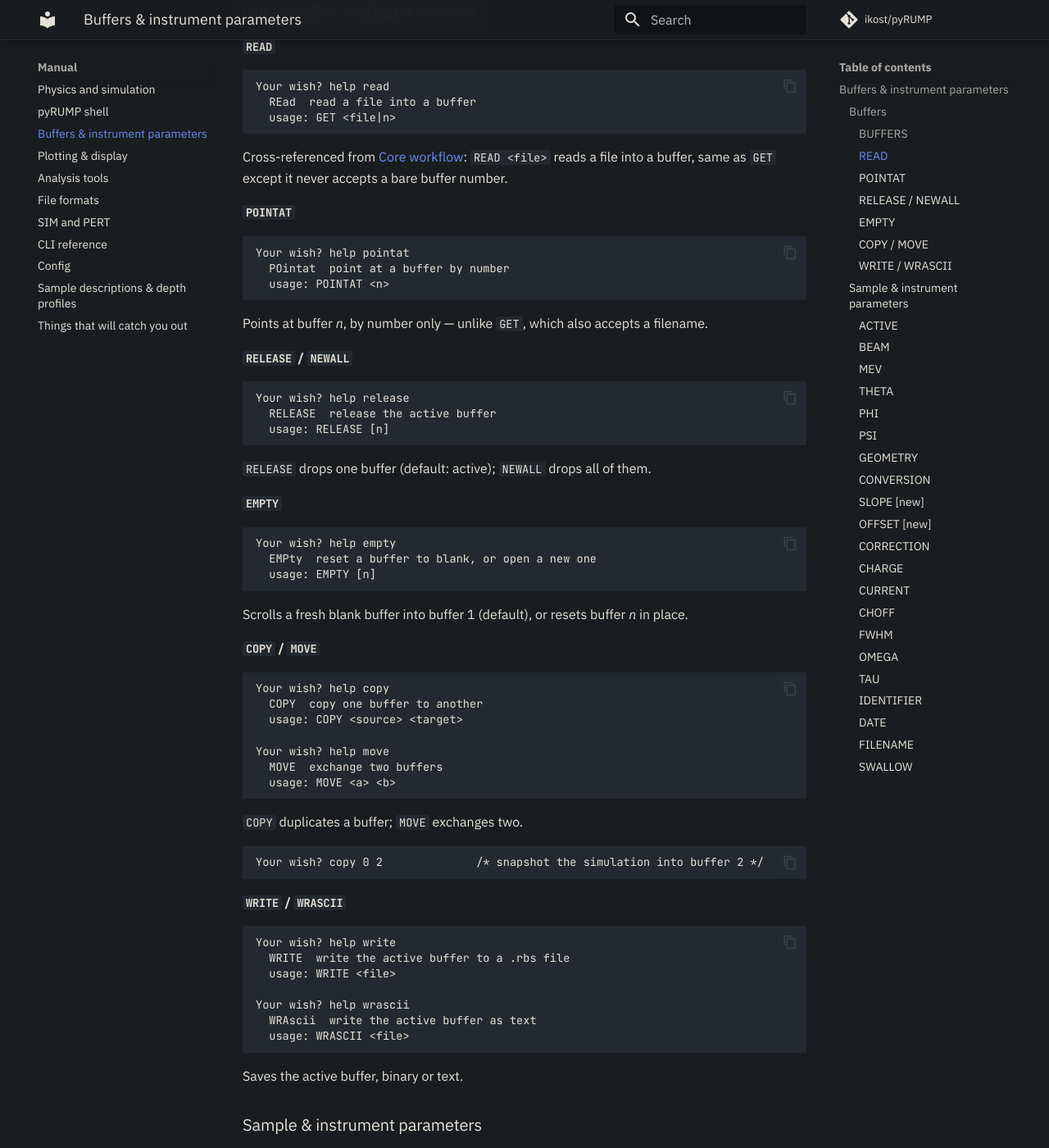
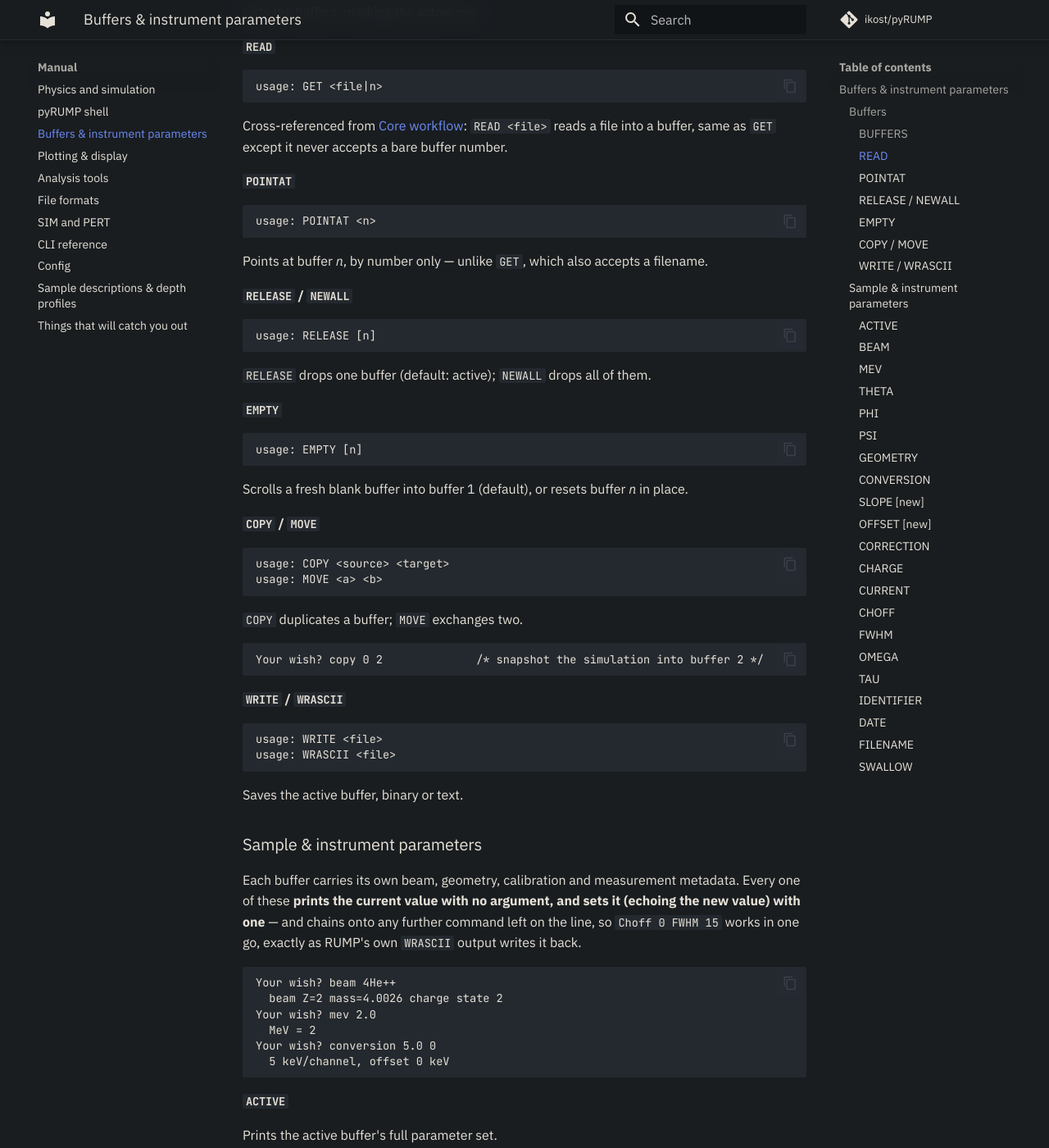
Before and after one commit to ikost/pyRUMP, an MkDocs documentation site: the page built from docs/manual/buffers.md, in a window 1280 px wide and 1400 px high, scrolled down 458 px. Shown: the whole window at 82% size. Built offline with MkDocs 1.6.1 and Material for MkDocs 9.7.7, drawn with Linux system fonts in a browser that asks for light colours; comment, search, counter and statistics services are not loaded; some of the changed text lies outside the part shown.

Commit message:
Trim help-output code blocks in the manual to just the usage line
Drop the "Your wish? help X" prompt and the name/description line,
keeping only the usage line the reader actually needs.

Co-Authored-By: Claude Sonnet 5 <noreply@anthropic.com>

````diff
--- a/docs/manual/buffers.md
+++ b/docs/manual/buffers.md
@@ -14,9 +14,7 @@ Lists the buffers, marking the active one.
 #### `READ`
 
 ```
-Your wish? help read
-  REad  read a file into a buffer
-  usage: GET <file|n>
+usage: GET <file|n>
 ```
 
 Cross-referenced from [Core workflow](shell.md#get-read): `READ <file>`
@@ -26,9 +24,7 @@ buffer number.
 #### `POINTAT`
 
 ```
-Your wish? help pointat
-  POintat  point at a buffer by number
-  usage: POINTAT <n>
+usage: POINTAT <n>
 ```
 
 Points at buffer *n*, by number only — unlike `GET`, which also accepts a
@@ -37,9 +33,7 @@ filename.
 #### `RELEASE` / `NEWALL`
 
 ```
-Your wish? help release
-  RELEASE  release the active buffer
-  usage: RELEASE [n]
+usage: RELEASE [n]
 ```
 
 `RELEASE` drops one buffer (default: active); `NEWALL` drops all of them.
@@ -47,9 +41,7 @@ Your wish? help release
 #### `EMPTY`
 
 ```
-Your wish? help empty
-  EMPty  reset a buffer to blank, or open a new one
-  usage: EMPTY [n]
+usage: EMPTY [n]
 ```
 
 Scrolls a fresh blank buffer into buffer 1 (default), or resets buffer *n*
@@ -58,13 +50,8 @@ in place.
 #### `COPY` / `MOVE`
 
 ```
-Your wish? help copy
-  COPY  copy one buffer to another
-  usage: COPY <source> <target>
-
-Your wish? help move
-  MOVE  exchange two buffers
-  usage: MOVE <a> <b>
+usage: COPY <source> <target>
+usage: MOVE <a> <b>
 ```
 
 `COPY` duplicates a buffer; `MOVE` exchanges two.
@@ -76,13 +63,8 @@ Your wish? copy 0 2              /* snapshot the simulation into buffer 2 */
 #### `WRITE` / `WRASCII`
 
 ```
-Your wish? help write
-  WRITE  write the active buffer to a .rbs file
-  usage: WRITE <file>
-
-Your wish? help wrascii
-  WRAscii  write the active buffer as text
-  usage: WRASCII <file>
+usage: WRITE <file>
+usage: WRASCII <file>
 ```
 
 Saves the active buffer, binary or text.
@@ -111,9 +93,7 @@ Prints the active buffer's full parameter set.
 #### `BEAM`
 
 ```
-Your wish? help beam
-  BEAM  incident beam species, e.g. 4He++
-  usage: BEAM 4He++
+usage: BEAM 4He++
 ```
 
 Sets the beam species and charge state.
@@ -121,9 +101,7 @@ Sets the beam species and charge state.
 #### `MEV`
 
 ```
-Your wish? help mev
-  MEV  beam energy
-  usage: MEV <energy>
+usage: MEV <energy>
 ```
 
 Sets the beam energy, MeV.
@@ -131,9 +109,7 @@ Sets the beam energy, MeV.
 #### `THETA`
 
 ```
-Your wish? help theta
-  THEta  sample tilt
-  usage: THETA <deg>
+usage: THETA <deg>
 ```
 
 Sets the sample tilt.
@@ -141,9 +117,7 @@ Sets the sample tilt.
 #### `PHI`
 
 ```
-Your wish? help phi
-  PHI  supplement of the scattering angle
-  usage: PHI <deg>
+usage: PHI <deg>
 ```
 
 Sets 180° minus the scattering angle.
@@ -151,9 +125,7 @@ Sets 180° minus the scattering angle.
 #### `PSI`
 
 ```
-Your wish? help psi
-  PSI  exit angle
-  usage: PSI <deg>
+usage: PSI <deg>
 ```
 
 Sets the exit angle (GENERAL geometry only).
@@ -161,9 +133,7 @@ Sets the exit angle (GENERAL geometry only).
 #### `GEOMETRY`
 
 ```
-Your wish? help geometry
-  GEOMetry  cornell, ibm or general
-  usage: GEOMETRY cornell|ibm|general
+usage: GEOMETRY cornell|ibm|general
 ```
 
 Sets the detector geometry convention.
@@ -171,9 +141,7 @@ Sets the detector geometry convention.
 #### `CONVERSION`
 
 ```
-Your wish? help conversion
-  CONVersion  keV per channel and offset
-  usage: CONVERSION <keV/ch> [keV(0)]
+usage: CONVERSION <keV/ch> [keV(0)]
 ```
 
 Sets the energy calibration: slope and, optionally, offset together.
@@ -181,9 +149,7 @@ Sets the energy calibration: slope and, optionally, offset together.
 #### `SLOPE` `[new]`
 
 ```
-Your wish? help slope
-  SLOpe  keV/channel alone, independent of CONVERSION's offset
-  usage: SLOPE <keV/ch>
+usage: SLOPE <keV/ch>
 ```
 
 Sets the calibration slope alone, independent of `CONVERSION`'s offset.
@@ -191,9 +157,7 @@ Sets the calibration slope alone, independent of `CONVERSION`'s offset.
 #### `OFFSET` `[new]`
 
 ```
-Your wish? help offset
-  OFFset  keV(0) alone, independent of CONVERSION's keV/ch
-  usage: OFFSET <keV(0)>
+usage: OFFSET <keV(0)>
 ```
 
 Sets the calibration offset alone, independent of `CONVERSION`'s slope.
@@ -201,9 +165,7 @@ Sets the calibration offset alone, independent of `CONVERSION`'s slope.
 #### `CORRECTION`
 
 ```
-Your wish? help correction
-  CORrection  normalization fudge factor
-  usage: CORRECTION <factor>
+usage: CORRECTION <factor>
 ```
 
 Sets the normalization fudge factor that absorbs charge-integration error
@@ -214,9 +176,7 @@ a fit instead of you setting it by hand — see
 #### `CHARGE`
 
 ```
-Your wish? help charge
-  CHarge  beam dose
-  usage: CHARGE <uC>
+usage: CHARGE <uC>
 ```
 
 Sets the integrated beam dose.
@@ -224,9 +184,7 @@ Sets the integrated beam dose.
 #### `CURRENT`
 
 ```
-Your wish? help current
-  CURRent  average beam current, for pileup
-  usage: CURRENT <nA>
+usage: CURRENT <nA>
 ```
 
 Sets the average beam current — enables pile-up modeling together with
@@ -235,9 +193,7 @@ Sets the average beam current — enables pile-up modeling together with
 #### `CHOFF`
 
 ```
-Your wish? help choff
-  CHOff  channel number of the first data point
-  usage: CHOFF <n>
+usage: CHOFF <n>
 ```
 
 Sets the channel number of the first data point.
@@ -245,9 +201,7 @@ Sets the channel number of the first data point.
 #### `FWHM`
 
 ```
-Your wish? help fwhm
-  FWHM  detector resolution
-  usage: FWHM <keV>
+usage: FWHM <keV>
 ```
 
 Sets the detector resolution.
@@ -255,9 +209,7 @@ Sets the detector resolution.
 #### `OMEGA`
 
 ```
-Your wish? help omega
-  OMEGA  detector solid angle
-  usage: OMEGA <msr>
+usage: OMEGA <msr>
 ```
 
 Sets the detector solid angle.
@@ -265,9 +217,7 @@ Sets the detector solid angle.
 #### `TAU`
 
 ```
-Your wish? help tau
-  TAU  MCA shaping time
-  usage: TAU <us>
+usage: TAU <us>
 ```
 
 Sets the MCA shaping time constant.
@@ -275,9 +225,7 @@ Sets the MCA shaping time constant.
 #### `IDENTIFIER`
 
 ```
-Your wish? help identifier
-  IDEntifier  description of the spectrum
-  usage: IDENTIFIER <text>
+usage: IDENTIFIER <text>
 ```
 
 Sets a free-text spectrum description.
@@ -285,9 +233,7 @@ Sets a free-text spectrum description.
 #### `DATE`
 
 ```
-Your wish? help date
-  DATE  when the spectrum was measured
-  usage: DATE <text>
+usage: DATE <text>
 ```
 
 Sets when the spectrum was measured.
@@ -295,9 +241,7 @@ Sets when the spectrum was measured.
 #### `FILENAME`
 
 ```
-Your wish? help filename
-  FILEname  record the buffer's source filename
-  usage: FILENAME <name>
+usage: FILENAME <name>
 ```
 
 Sets the recorded source filename.
@@ -305,9 +249,7 @@ Sets the recorded source filename.
 #### `SWALLOW`
 
 ```
-Your wish? help swallow
-  SWALLOW  read the following macro lines as channel data
-  usage: SWALLOW [-twocolumn]
+usage: SWALLOW [-twocolumn]
 ```
 
 Used inside an `XEQ` macro, reads the macro file's following lines straight
````
Also changed, not shown: docs/manual/analysis.md (+13 -39 lines), docs/manual/config.md (+4 -12 lines), docs/manual/plotting.md (+10 -30 lines), docs/manual/shell.md (+11 -33 lines).
